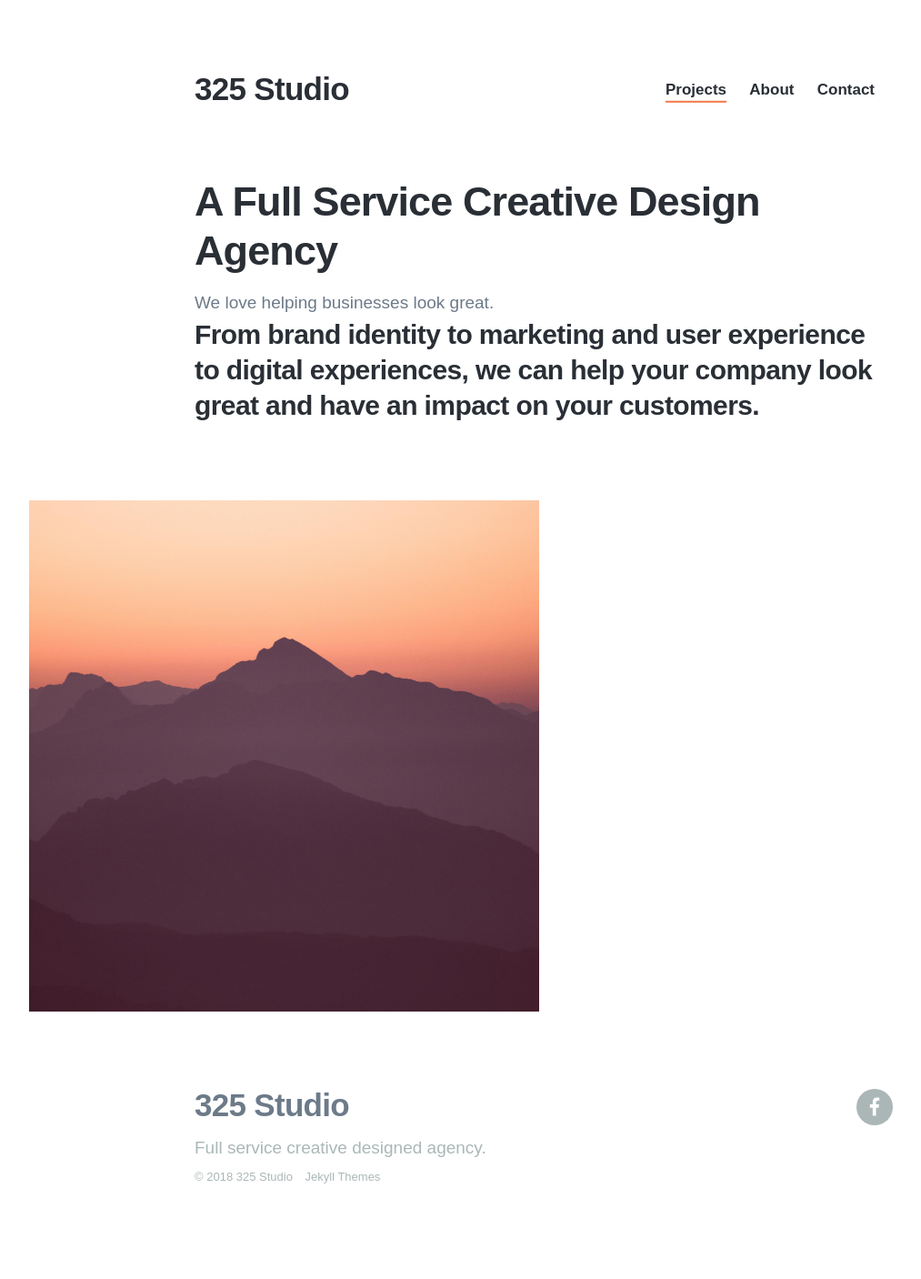
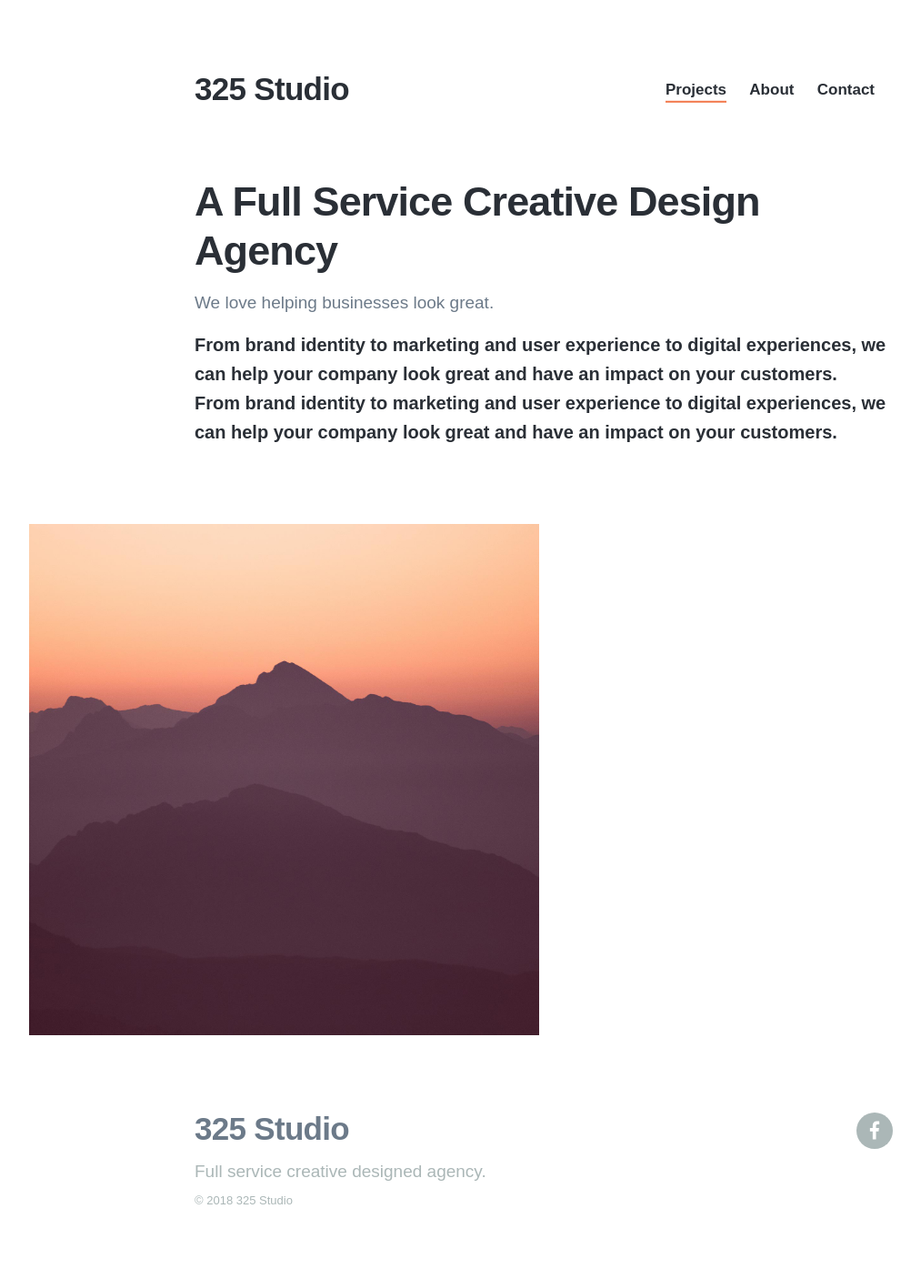
Before and after one commit to naccrat/325studio-old, a Jekyll site: the page built from index.html, in a window 1280 px wide. Shown: the whole page at 91% size, without its empty margins (42-1055 px from the left). Built offline with Jekyll 4.4.1, drawn with Linux system fonts in a browser that asks for light colours; nearby versions of some CDN libraries; some web fonts are replaced; before the commit the page ends 1380 px from its top, so only the background shows below that.

Commit message:
home page changes

```diff
--- a/_includes/footer.html
+++ b/_includes/footer.html
@@ -16,7 +16,6 @@
 
 		<div class="footer__copyright">
 			<span>© {{ 'now' | date: "%Y" }} {{ site.data.settings.basic_settings.site_title }}</span>
-			<a href="https://jekyllthemes.io" target="_blank">Jekyll Themes</a>
 		</div>
 
 		{% include socials.html %}
--- a/index.html
+++ b/index.html
@@ -13,11 +13,13 @@ featured_image: ''
 		<h1>A Full Service Creative Design Agency</h1>
 		<p>We love helping businesses look great.</p>
 
+		<h6>From brand identity to marketing and user experience to digital experiences, we can help your company look great and have an impact on your customers.</h6>
+
 	</div>
 
 	<div class="wrap">
 
-		<h3>From brand identity to marketing and user experience to digital experiences, we can help your company look great and have an impact on your customers.</h3>
+		<h6>From brand identity to marketing and user experience to digital experiences, we can help your company look great and have an impact on your customers.</h6>
 
 	</div>
 
```
